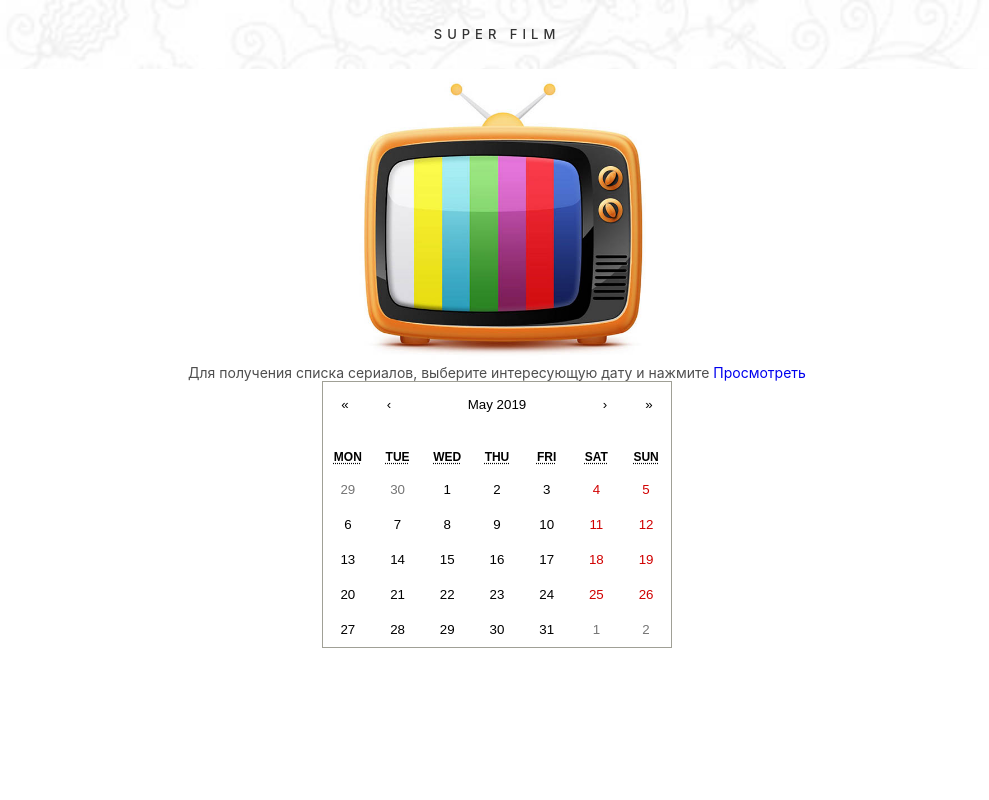
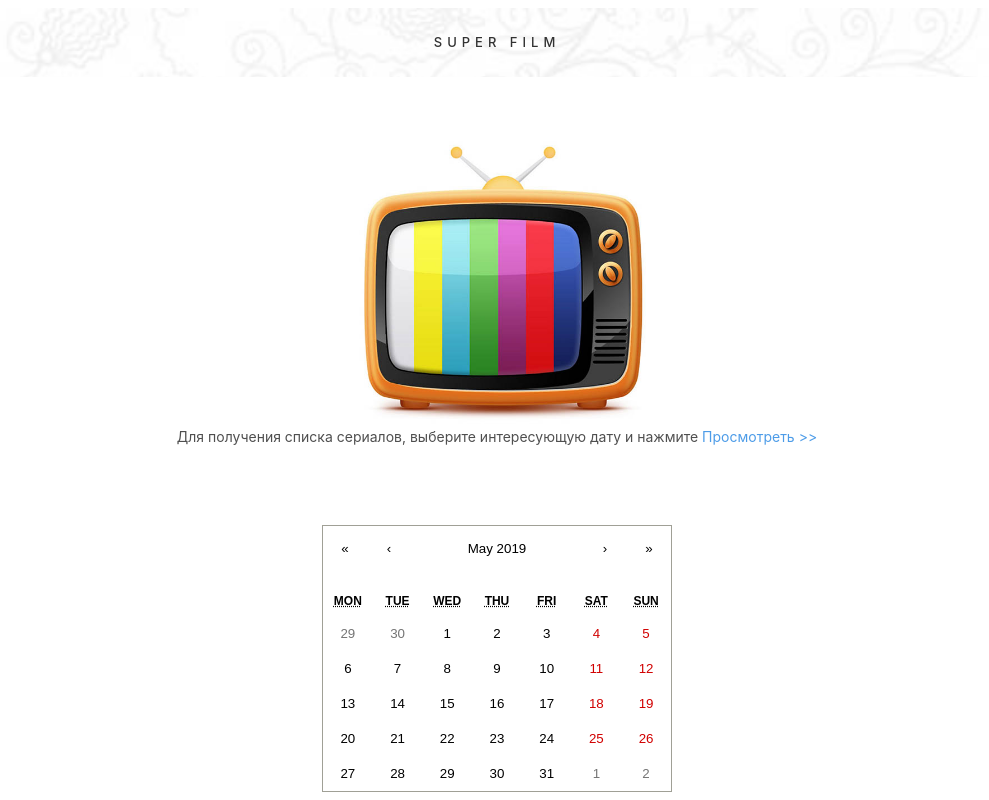
Before and after one commit to Pecherskiy88/Movie-App-Web, a React (Create React App) app: page / in a window 1280 px wide. Shown: the whole page, without its empty margins (15-1004 px from the left). Built offline with nearby package versions, Linux system fonts and the light colour scheme.

Commit message:
style done

```diff
--- a/src/App/App.module.css
+++ b/src/App/App.module.css
@@ -1,7 +1,10 @@
 .App {
-  margin: 0;
-  padding: 0 0.5rem;
+  padding: 0.5rem;
   box-sizing: border-box;
   max-width: 1024px;
   min-width: 320px;
+  height: 100vh;
+  display: flex;
+  flex-direction: column;
+  justify-content: space-between;
 }
--- a/src/DatePicker/DatePicker.jsx
+++ b/src/DatePicker/DatePicker.jsx
@@ -14,7 +14,7 @@ class DatePicker extends Component {
   render() {
     const { date } = this.state;
     return (
-      <div className={s.DatePicker}>
+      <div>
         <Switch>
           <Route
             exact
@@ -30,7 +30,7 @@ class DatePicker extends Component {
                   Для получения списка сериалов, выберите интересующую дату и
                   нажмите{" "}
                   <NavLink className={s.Btn} to="/movies">
-                    Просмотреть
+                    Просмотреть >>
                   </NavLink>
                 </p>
                 <Calendar
--- a/src/DatePicker/DatePicker.module.css
+++ b/src/DatePicker/DatePicker.module.css
@@ -1,6 +1,3 @@
-.Wrapper {
-}
-
 .Calendar {
   margin: 0 auto;
 }
@@ -11,7 +8,7 @@
   margin: 0 auto;
 }
 .Text {
-  margin: 0 auto;
+  margin: 0 auto 5rem;
   width: 80%;
   text-align: center;
   color: #4f4f4f;
@@ -20,4 +17,5 @@
 .Btn {
   text-decoration: none;
   cursor: pointer;
+  color: #4d9ce8;
 }
--- a/src/MovieList/MoviesList.jsx
+++ b/src/MovieList/MoviesList.jsx
@@ -14,8 +14,8 @@ class MovieList extends Component {
       let year = fullDate.getFullYear().toString();
       // Добавялем 1 для отображения 0 месяца, как 1ого и проверка: к однозначному числу добавляем "0"
       let month =
-        fullDate.getMonth() < 10
-          ? "0" + (1 + fullDate.getMonth())
+        fullDate.getMonth() + 1 < 10
+          ? "0" + (fullDate.getMonth() + 1)
           : (fullDate.getMonth() + 1).toString();
       // проверка: к однозначному числу добавляем "0"
       let day =
@@ -32,7 +32,9 @@ class MovieList extends Component {
     const { fetchData } = this.props;
     return (
       <div>
-        <NavLink to="/">НАЗАД</NavLink>
+        <NavLink className={s.Btn} to="/">
+          НАЗАД
+        </NavLink>
         <ul className={s.List}>
           {fetchData.length === 0 ? (
             <Loader type="Plane" color="#00BFFF" height="100" width="100" />
--- a/src/MovieList/MoviesList.module.css
+++ b/src/MovieList/MoviesList.module.css
@@ -2,3 +2,8 @@
   list-style: none;
   padding-inline-start: 0;
 }
+.Btn {
+  text-decoration: none;
+  cursor: pointer;
+  color: #4d9ce8;
+}
```
